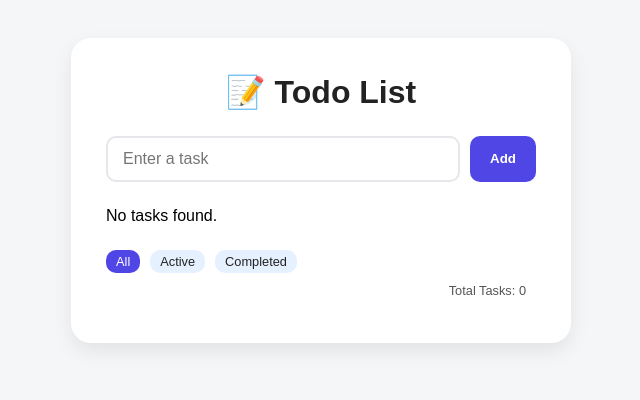
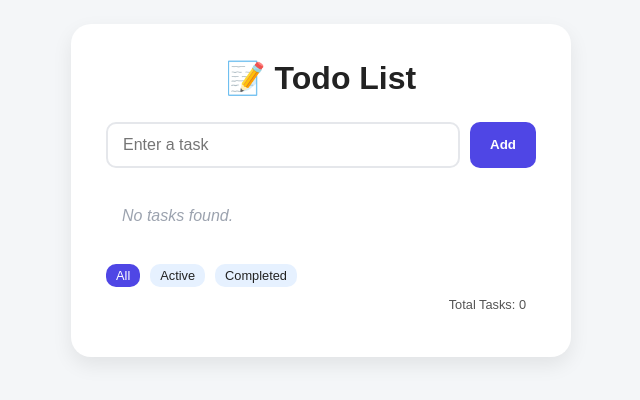
Before and after one commit to arjuntelange/react-practice, a React (Vite) app: page / in a window 1280 px wide. Shown: the part 210-610 px from the top of the page, without its empty margins (319-959 px from the left). Built offline with nearby package versions, Linux system fonts and the light colour scheme.

Commit message:
small correction in empty tasks handling

```diff
--- a/src/state-projects/todo-list/TodoList.css
+++ b/src/state-projects/todo-list/TodoList.css
@@ -181,3 +181,11 @@ li:has(input[type="checkbox"]:checked) {
   background: #4f46e5 !important;
   color: white !important;
 }
+
+.empty-message {
+  text-align: center;
+  color: #9ca3af;
+  font-style: italic;
+  border-left: none !important;
+  background: transparent !important;
+}
--- a/src/state-projects/todo-list/TodoList.jsx
+++ b/src/state-projects/todo-list/TodoList.jsx
@@ -74,11 +74,10 @@ function TodoList() {
       </div>
 
       <ul>
-        {filteredTasks.length === 0 && (
-          <p className="empty-message">No tasks found.</p>
-        )}
-
-        {filteredTasks.map((elem) => (
+        {filteredTasks.length === 0 ? (
+          <li className="empty-message">No tasks found.</li>
+        ) : (
+          filteredTasks.map((elem) => (
             <li key={elem.id}>
               <input
                 type="checkbox"
@@ -90,7 +89,8 @@ function TodoList() {
               </span>
               <button onClick={() => deleteTask(elem.id)}>❌</button>
             </li>
-        ))}
+          ))
+        )}
       </ul>
 
       <div className="filter-section">
```
Lines whose indentation alone changed are shown as unchanged.
